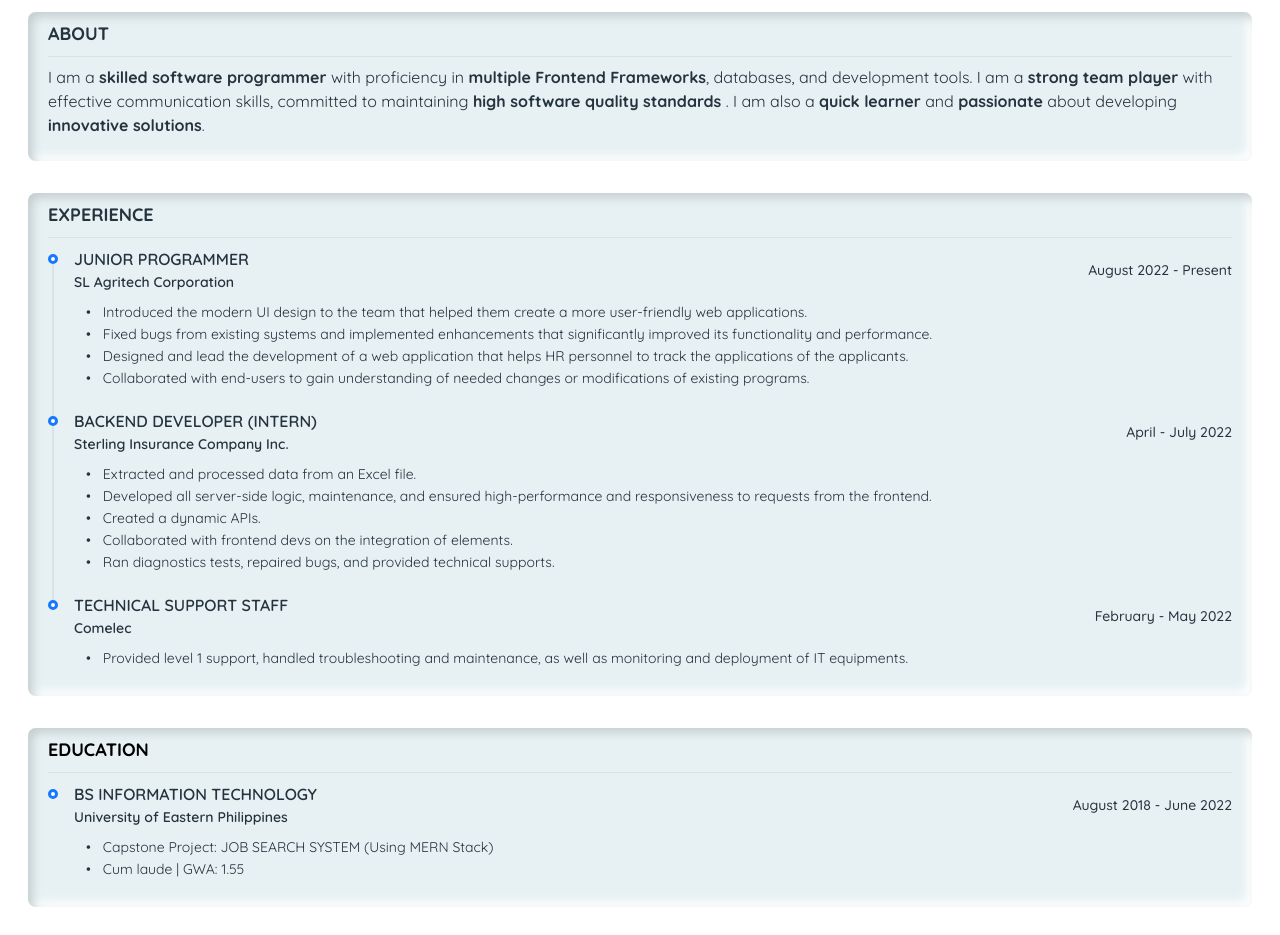
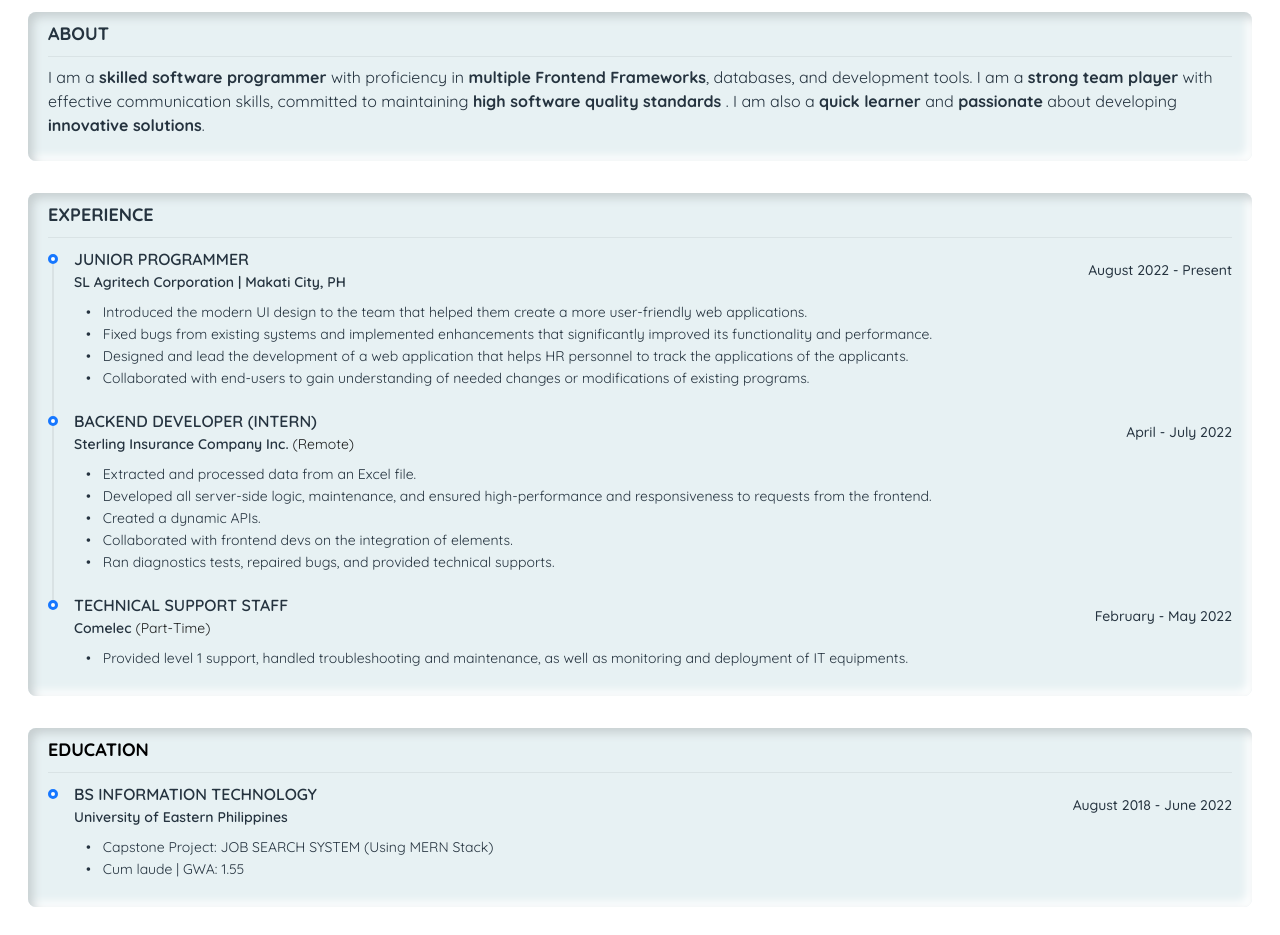
Before and after one commit to Ralf-Renz-Estellana-Bantilo/e-resume, a Next.js app: page /components/Personal in a window 1280 px wide. Built offline with nearby package versions, Linux system fonts and the light colour scheme.

Commit message:
updated personal.tsx

```diff
--- a/pages/components/Personal.tsx
+++ b/pages/components/Personal.tsx
@@ -31,7 +31,7 @@ const Personal = () =>
                               <div className="flex items-center justify-between">
                                  <div className="flex flex-col">
                                     <h3 className='text-dark-blue-secondary font-semibold text-base'>JUNIOR PROGRAMMER</h3>
-                                    <h4 className='text-dark-blue-secondary font-semibold'>SL Agritech Corporation</h4>
+                                    <h4 className='text-dark-blue-secondary font-semibold'>SL Agritech Corporation | Makati City, PH</h4>
                                  </div>
                                  <div className="flex items-center">
                                     <p className='font-medium text-dark-blue-secondary text-right'>August 2022 - Present</p>
@@ -66,7 +66,10 @@ const Personal = () =>
                               <div className="flex items-center justify-between">
                                  <div className="flex flex-col">
                                     <h3 className='text-dark-blue-secondary font-semibold text-base'>BACKEND DEVELOPER (INTERN)</h3>
-                                    <h4 className='text-dark-blue-secondary font-semibold'>Sterling Insurance Company Inc.</h4>
+                                    <div className="flex items-center justify-start gap-1">
+                                       <h4 className='text-dark-blue-secondary font-semibold'>Sterling Insurance Company Inc.</h4>
+                                       <span>(Remote)</span>
+                                    </div>
                                  </div>
                                  <div className="flex items-center">
                                     <p className='font-medium text-dark-blue-secondary text-right'>April - July 2022</p>
@@ -105,7 +108,10 @@ const Personal = () =>
                               <div className="flex items-center justify-between">
                                  <div className="flex flex-col">
                                     <h3 className='text-dark-blue-secondary font-semibold text-base'>TECHNICAL SUPPORT STAFF</h3>
-                                    <h4 className='text-dark-blue-secondary font-semibold'>Comelec</h4>
+                                    <div className="flex items-center justify-start gap-1">
+                                       <h4 className='text-dark-blue-secondary font-semibold'>Comelec</h4>
+                                       <span>(Part-Time)</span>
+                                    </div>
                                  </div>
                                  <div className="flex items-center">
                                     <p className='font-medium text-dark-blue-secondary text-right'>February - May 2022</p>
```
